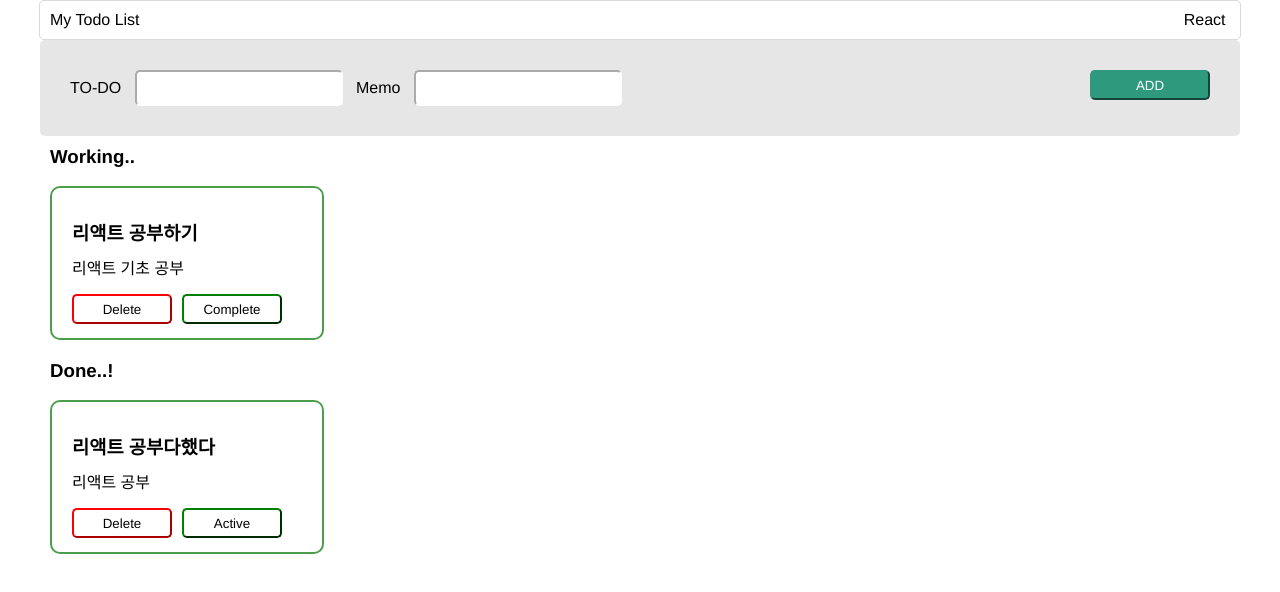
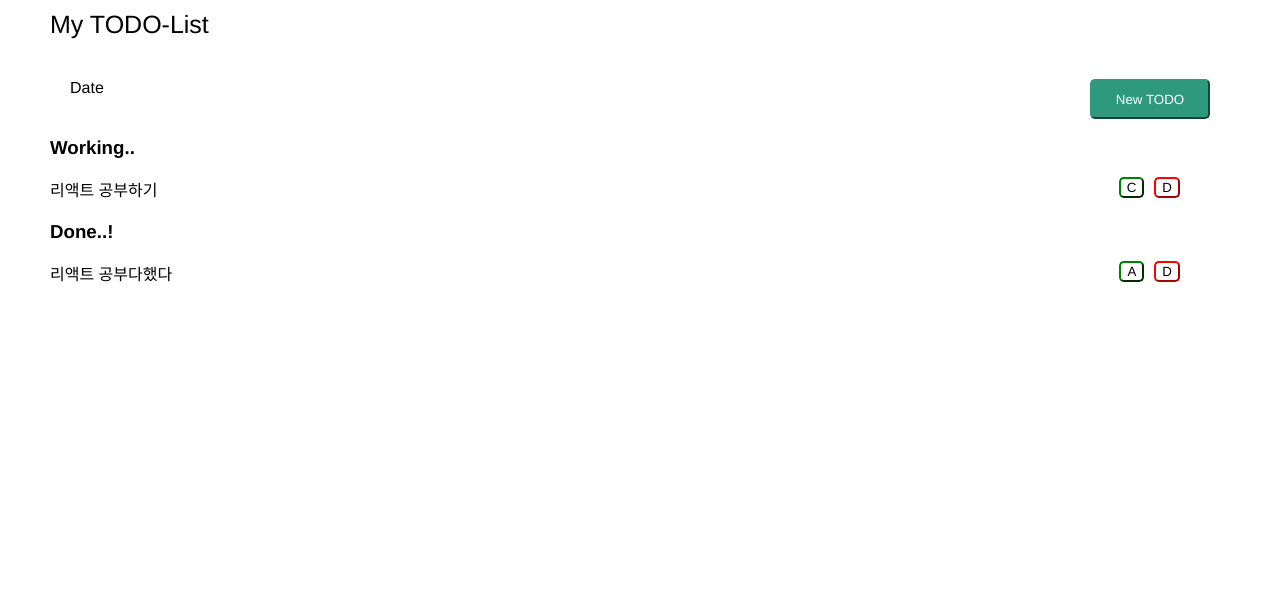
Before and after one commit to HyebeenEmma/TodoStudy_React, a React (Create React App) app: page /login in a window 1280 px wide. Shown: the top 592 px of the page. Built offline with nearby package versions, Linux system fonts and the light colour scheme.

Commit message:
change layout, add modal

```diff
--- a/package.json
+++ b/package.json
@@ -10,6 +10,7 @@
     "react": "^18.2.0",
     "react-bootstrap": "^2.8.0",
     "react-dom": "^18.2.0",
+    "react-modal": "^3.16.1",
     "react-scripts": "5.0.1",
     "web-vitals": "^2.1.0"
   },
--- a/src/App.css
+++ b/src/App.css
@@ -3,7 +3,7 @@
   max-width: 1140px;
   min-width: 740px;
   border-radius: 5px;
-  background-color: rgba(128, 128, 128, 0.2);
+  /* background-color: rgba(128, 128, 128, 0.2); */
   margin: 0 auto;
 }
 
@@ -25,7 +25,7 @@ h3 {
 
 .app-button {
   width: 120px;
-  height: 30px;
+  height: 40px;
   color: white;
   background-color: rgb(47, 153, 126);
   border-color: rgb(47, 153, 126);
@@ -35,16 +35,12 @@ h3 {
 
 .list-style {
   padding: 0px 0px 10px 10px;
-  display: flex;
   gap: 12px;
 }
 
 .component-style {
-  padding: 20px;
-  width: 230px;
-  height: 110px;
-  border: 2px solid rgba(0, 117, 0, 0.7);
-  border-radius: 10px;
+  /* border: 2px solid rgba(0, 117, 0, 0.7); */
+  width: 1140px;
   text-align: left;
 }
 
@@ -57,8 +53,6 @@ h3 {
 }
 
 .component-style > button {
-  width: 100px;
-  height: 30px;
   color: #000;
   background-color: white;
   border-radius: 5px;
--- a/src/App.js
+++ b/src/App.js
@@ -1,5 +1,6 @@
 import { useState } from "react";
 import Layout from "./Layout";
+import Modal from "react-modal";
 import "./App.css";
 
 //Button 컴포넌트
@@ -8,51 +9,52 @@ function CustomButton(props) {
 
   if (color)
     return (
-      <button style={{ borderColor: color, color: "black" }} onClick={onClick}>
+      <button
+        style={{ borderColor: color, color: "black", float: "right" }}
+        onClick={onClick}
+      >
         {children}
       </button>
     );
 }
-//Hello
-//Comment
-//third change
+
 //List 초록창 컴포넌트
 function List(props) {
   if (props.list.isActive === true) {
     return (
       <div className="component-style">
-        <h3>{props.list.todo}</h3>
-        <p>{props.list.memo}</p>
+        {props.list.todo}
+        {/* <p>{props.list.memo}</p> */}
         <CustomButton
           color="red"
           onClick={() => props.handleDelete(props.list.id)}
         >
-          Delete
+          D
         </CustomButton>
         <CustomButton
           color="green"
           onClick={() => props.handleActive(props.list.id)}
         >
-          Complete
+          C
         </CustomButton>
       </div>
     );
   } else {
     return (
       <div className="component-style">
-        <h3>{props.list.todo}</h3>
-        <p>{props.list.memo}</p>
+        {props.list.todo}
+        {/* <p>{props.list.memo}</p> */}
         <CustomButton
           color="red"
           onClick={() => props.handleDelete(props.list.id)}
         >
-          Delete
+          D
         </CustomButton>
         <CustomButton
           color="green"
           onClick={() => props.handleActive(props.list.id)}
         >
-          Active
+          A
         </CustomButton>
       </div>
     );
@@ -60,6 +62,7 @@ function List(props) {
 }
 
 const App = () => {
+  const [modalIsOpen, setModalIsOpen] = useState(false);
   const [lists, setLists] = useState([
     {
       id: 1,
@@ -113,9 +116,15 @@ const App = () => {
     setLists(newTodoList);
   };
 
+  if (modalIsOpen === true) {
+    <Modal isOpen={modalIsOpen} onRequestClose={() => setModalIsOpen(false)}>
+      This is Modal content
+    </Modal>;
+  }
+
   return (
     <Layout>
-      <div>
+      <Modal isOpen={modalIsOpen} onRequestClose={() => setModalIsOpen(false)}>
         <div className="app-style">
           TO-DO &nbsp;{" "}
           <input
@@ -134,12 +143,26 @@ const App = () => {
           <button
             className="app-button"
             onClick={() => {
+              setModalIsOpen(false);
               addTodoList();
               setTodo("");
               setMemo("");
             }}
           >
-            ADD
+            Create
+          </button>
+        </div>
+      </Modal>
+      <div>
+        <div className="app-style">
+          Date
+          <button
+            className="app-button"
+            onClick={() => {
+              setModalIsOpen(true);
+            }}
+          >
+            New TODO
           </button>
         </div>
         <div className="app-center">
--- a/src/Layout.js
+++ b/src/Layout.js
@@ -5,15 +5,15 @@ function Layout(props) {
     <div>
       <header
         style={{
+          fontSize: "25px",
           padding: "10px",
           maxWidth: "1180px",
           minWidth: "780px",
-          border: "1px solid rgba(128, 128, 128, 0.3)",
           borderRadius: "5px",
           margin: "0 auto",
         }}
       >
-        My Todo List <div style={{ float: "right" }}>React&nbsp;</div>
+        My TODO-List <div style={{ float: "right" }}>&nbsp;</div>
       </header>
       {props.children}
     </div>
```
Also changed, not shown: 2 other files (tests, documents, lock files or other folders).
